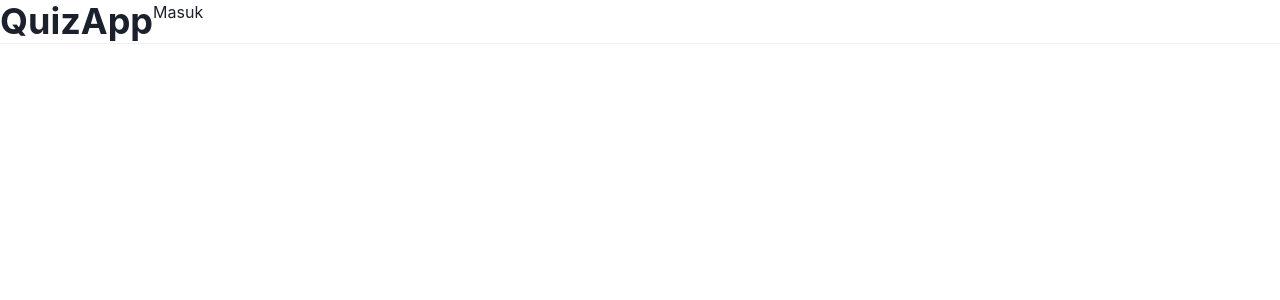
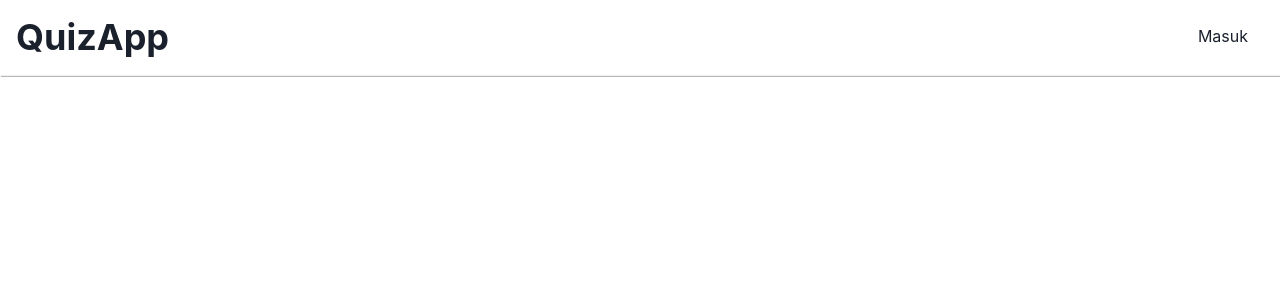
Before and after one commit to amati-tiru-modifikasi/quiznextapp, a Next.js app: page / in a window 1280 px wide. Shown: the top 300 px of the page. Built offline with nearby package versions, Linux system fonts and the light colour scheme.

Commit message:
Navbar done. setup your firebase...

```diff
--- a/src/common/Navbar.tsx
+++ b/src/common/Navbar.tsx
@@ -7,15 +7,25 @@ const Navbar: React.FC<{}> = () => {
 
     return (
         <>
-            <Flex>
-                <Heading>QuizApp</Heading>
+            <Flex justify="space-between" m={4}>
+                <Heading onClick={() => router.push('/')} as="button">QuizApp</Heading>
                 <Box>
-                    <Box>
-                        <Link>Masuk</Link>
+                    <Box p={2}>
+                        <Link
+                            p={2}
+                            onClick={() => router.push('/masuk')}
+                            fontWeight={
+                                router.pathname === '/masuk' ? 'extrabold' : 'normal'
+                            }
+                        >Masuk</Link>
                     </Box>
                 </Box>
             </Flex>
-            <Divider />
+            <Divider
+                css={{
+                    boxShadow: '1px 1px #888888'
+                }}
+            />
         </>
     )
 }
```
